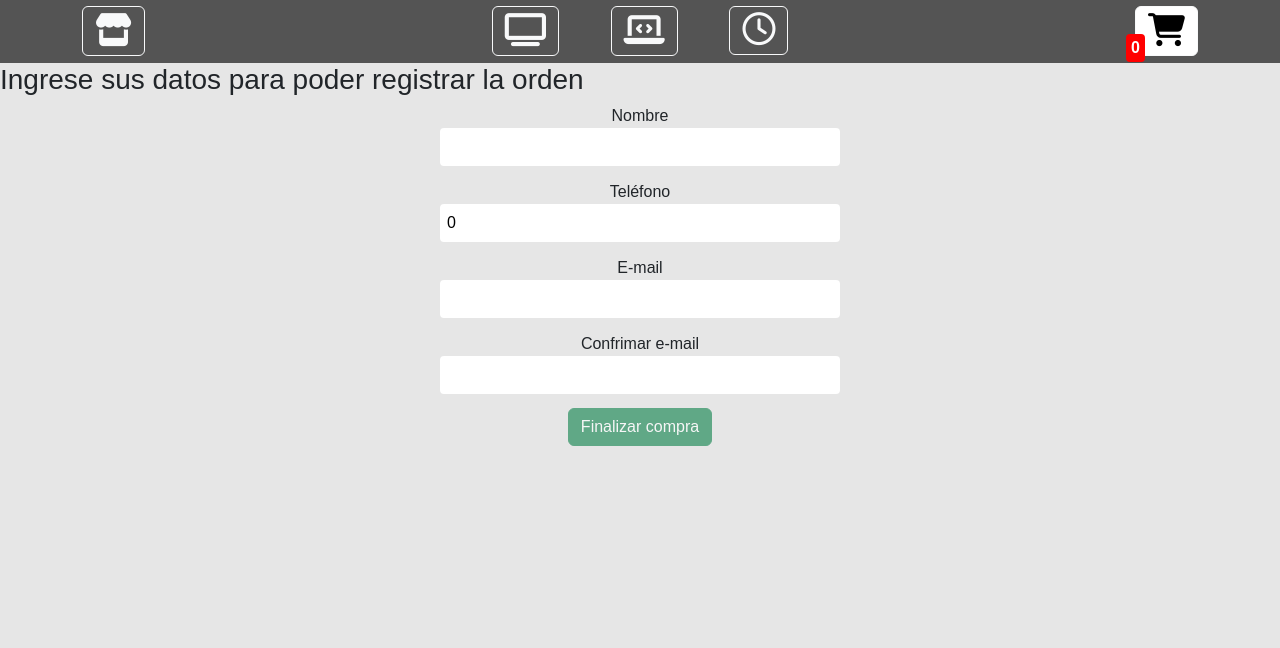
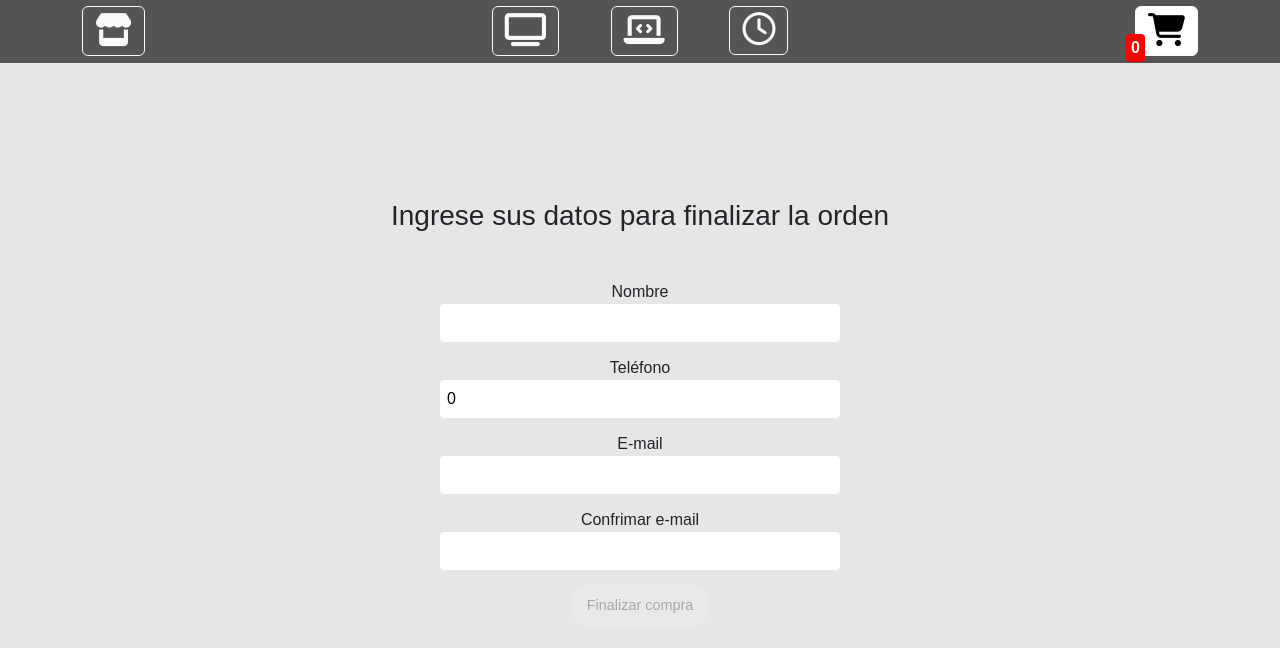
Before and after one commit to Salazarignacio/react, a React (Vite) app: page /cart/checkout in a window 1280 px wide. Shown: the top 648 px of the page. Built offline with nearby package versions, Linux system fonts and the light colour scheme.

Commit message:
css buttons

```diff
--- a/src/components/Cart/Cart.jsx
+++ b/src/components/Cart/Cart.jsx
@@ -12,7 +12,7 @@ function Cart() {
     <div>
       {cart.length < 1 && <h1>El carrito esta vacío</h1>}
 
-      <div>
+      <div className="mh">
         {cart.map((a) => {
           return (
             <CartView
@@ -26,10 +26,10 @@ function Cart() {
             ></CartView>
           );
         })}
-        <h3>${total}</h3>
+        <h3 style={total<1?{display: "none"}:{display:"block"}}>${total}</h3>
 
         <Link disabled={total<1} to={"/cart/checkout"}>
-          <button className="btn btn-primary" style={total<1?{display: "none"}:{display:"block"}}>Confirmar Compra</button>
+          <button className="btn-modern" style={total<1?{display: "none"}:{display:"block"}}>Confirmar Compra</button>
         </Link>
       </div>
     </div>
--- a/src/components/CartView/CartView.css
+++ b/src/components/CartView/CartView.css
@@ -18,3 +18,8 @@
 .cartview:first-child {
   margin-top: 30px;
 }
+
+.itemCart {
+  display: flex;
+  justify-content: start;
+}
--- a/src/components/CartView/CartView.jsx
+++ b/src/components/CartView/CartView.jsx
@@ -19,6 +19,7 @@ function CartView({ id, title, img1, price, quantity, fn, subtotal }) {
         </button>
       </div>
     </div>
+
   );
 }
 
--- a/src/components/CartWidget/CartWidget.css
+++ b/src/components/CartWidget/CartWidget.css
@@ -1,5 +1,5 @@
 .cartCant {
-    position: absolute;
+    position:  absolute;
     top: 34px;
     right: 135px;
     padding: 0px 3px 0px 3px;
--- a/src/components/Checkout/Checkout.jsx
+++ b/src/components/Checkout/Checkout.jsx
@@ -26,8 +26,8 @@ function Checkout({
   }
 
   return (
-    <>
-      <h3>Ingrese sus datos para poder registrar la orden</h3>
+    <div className="mh ">
+      <h3 className="mb-5">Ingrese sus datos para finalizar la orden</h3>
       <form className="Checkout" onSubmit={funcion2}>
         <label>Nombre</label>
         <input
@@ -68,14 +68,14 @@ function Checkout({
         />
 
         <button
-          className="btn btn-success"
+          className="btn-modern"
           disabled={!valid}
           onClick={(e) => validation(e)}
         >
           Finalizar compra
         </button>
       </form>
-    </>
+    </div>
   );
 }
 
--- a/src/components/CheckoutContainer/CheckoutContainer.jsx
+++ b/src/components/CheckoutContainer/CheckoutContainer.jsx
@@ -96,7 +96,7 @@ const CheckoutContainer = () => {
         <div>
           <h3>Su orden de pédido es {orderId}</h3>
           <button
-            className="btn btn-success"
+            className="btn-modern"
             onClick={() => {
               navigate("/");
             }}
--- a/src/components/Item/Item.css
+++ b/src/components/Item/Item.css
@@ -16,3 +16,20 @@
     margin-bottom: 1rem;
 
 }
+
+
+.btn-modern {
+    padding: .6rem 1rem;
+    font-size: .9rem;
+    border: solid 1px transparent;
+    border-radius: 30px;
+
+    transition: all 0.2s ease;
+}
+
+.btn-modern:hover {
+    transform: translateY(-3px);
+    background-color: rgb(229, 255, 0);
+    color: rgb(255, 255, 255);
+    font-weight: bold;
+}
--- a/src/components/Item/Item.jsx
+++ b/src/components/Item/Item.jsx
@@ -9,7 +9,7 @@ function Item({ id, title, img, description, category }) {
       <p>{description}</p>
 
       <Link to={`/item/${id}`}>
-        <button className="btn btn-primary" type="button">
+        <button className="btn-modern" type="button">
           Ver Info
         </button>
       </Link>
--- a/src/components/ItemDetail/Finalizada.jsx
+++ b/src/components/ItemDetail/Finalizada.jsx
@@ -8,7 +8,7 @@ const Finalizada = ({title}) => {
         <Link to="/cart">
           <button
             type="button"
-            className="btn btn-success"
+            className="btn-modern"
           >
             Finalizar Compra
           </button>
--- a/src/components/counter/Counter.css
+++ b/src/components/counter/Counter.css
@@ -2,7 +2,7 @@
     border-radius: 6px;
     padding: 6px;
     border: 2px solid gray;
-
+    min-width: 195px;
     margin: 0 auto;
     display: flex;
     flex-direction: column;
--- a/src/components/counter/ItemCount.jsx
+++ b/src/components/counter/ItemCount.jsx
@@ -20,7 +20,7 @@ function ItemCount({ price, stock, onAdd, quantity }) {
 
   return (
     <>
-      <div className="Counter">
+      <div className="Counter p-3">
         <div>
           <h3>$ {price}</h3>
         </div>
@@ -32,7 +32,7 @@ function ItemCount({ price, stock, onAdd, quantity }) {
         <div className="buttons mb-2">
           <button
             type="button"
-            className="btn btn-success"
+            className="btn-modern"
             onClick={decrementar}
             disabled={!count}
           >
@@ -41,7 +41,7 @@ function ItemCount({ price, stock, onAdd, quantity }) {
           <h4>{count}</h4>
           <button
             type="button"
-            className="btn btn-success"
+            className="btn-modern"
             onClick={incrementar}
             disabled={stock2=="Producto sin stock"}
           >
@@ -51,7 +51,7 @@ function ItemCount({ price, stock, onAdd, quantity }) {
 
         <button
           type="button"
-          className="btn btn-success "
+          className="btn-modern "
           onClick={()=>onAdd(count)}
           disabled={!count}
         >
```
